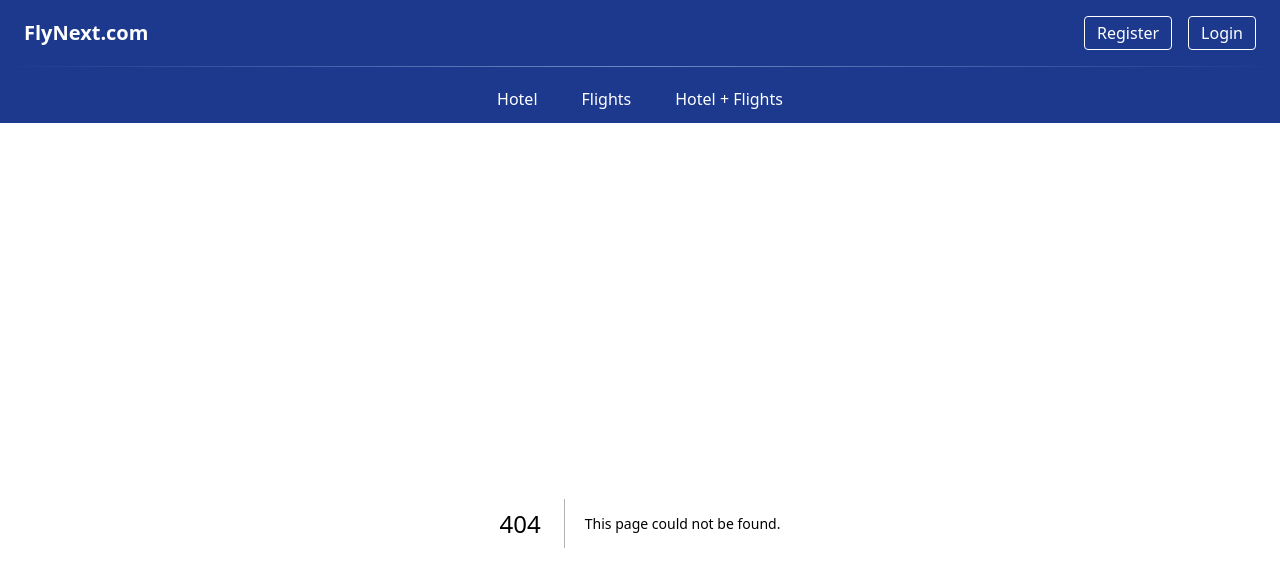
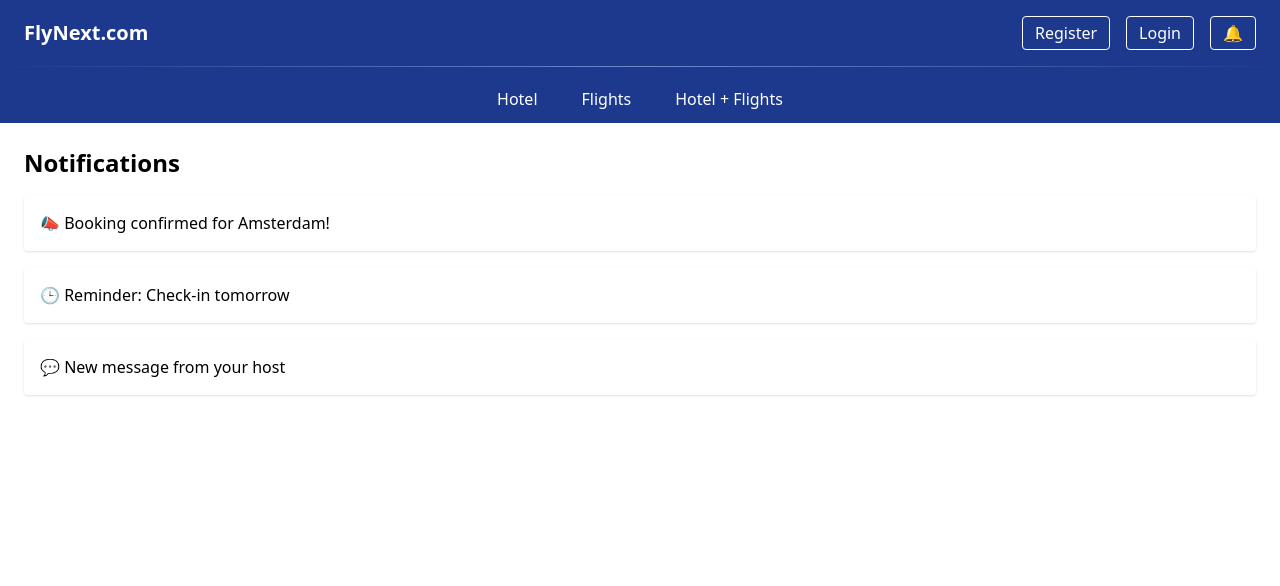
Before and after one commit to hondapowerdd/CSC309_FlyNext, a Next.js app in the folder flynext/: page /notification in a window 1280 px wide. Before the commit this address had no page. Shown: the top 586 px of the page. Built offline with nearby package versions, Linux system fonts and the light colour scheme.

Commit message:
add notification page

```diff
--- a/flynext/app/components/main/Header.tsx
+++ b/flynext/app/components/main/Header.tsx
@@ -6,10 +6,11 @@ import AccountDropdown from '../account-management/AccountDropdown';
 import { useState, useContext } from 'react';
 import { AuthContext } from "@/frontend/contexts/auth";
 import Navigator from './Navigator';
+import { useRouter } from 'next/navigation';
 
 export default () => {
     const { uid } = useContext(AuthContext)!;
-
+    const router = useRouter();
 
     const [showRegForm, setShowRegForm] = useState(false);
     const [showLogForm, setShowLogForm] = useState(false);
@@ -28,6 +29,12 @@ export default () => {
                                 showDropdn &&
                                 <AccountDropdown close={() => setshowDropdn(false)} />
                             }
+                            <button
+                                className="border px-3 py-1 rounded"
+                                onClick={() => router.push('/notification')}
+                            >
+                                🔔
+                            </button>
                         </>
                     }
                     {
@@ -35,6 +42,12 @@ export default () => {
                         <>
                             <button className="border px-3 py-1 rounded" onClick={() => setShowRegForm(true)}>Register</button>
                             <button className="border px-3 py-1 rounded" onClick={() => setShowLogForm(true)}>Login</button>
+                            <button
+                                className="border px-3 py-1 rounded"
+                                onClick={() => router.push('/notification')}
+                            >
+                                🔔
+                            </button>
                         </>
                     }
                 </div>
--- /dev/null
+++ b/flynext/app/notification/page.tsx
@@ -0,0 +1,12 @@
+export default function NotificationPage() {
+    return (
+        <div className="p-6">
+            <h1 className="text-2xl font-bold mb-4">Notifications</h1>
+            <ul className="space-y-4">
+                <li className="bg-white p-4 shadow rounded">📣 Booking confirmed for Amsterdam!</li>
+                <li className="bg-white p-4 shadow rounded">🕒 Reminder: Check-in tomorrow</li>
+                <li className="bg-white p-4 shadow rounded">💬 New message from your host</li>
+            </ul>
+        </div>
+    );
+}
```
